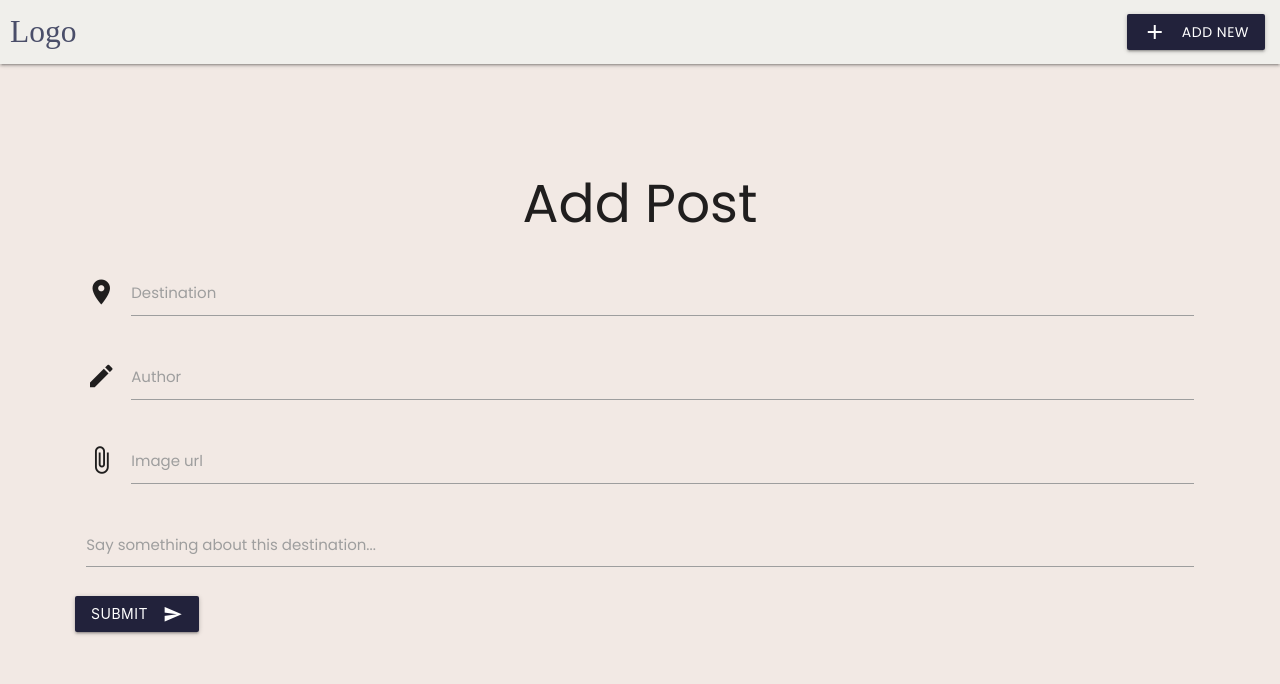
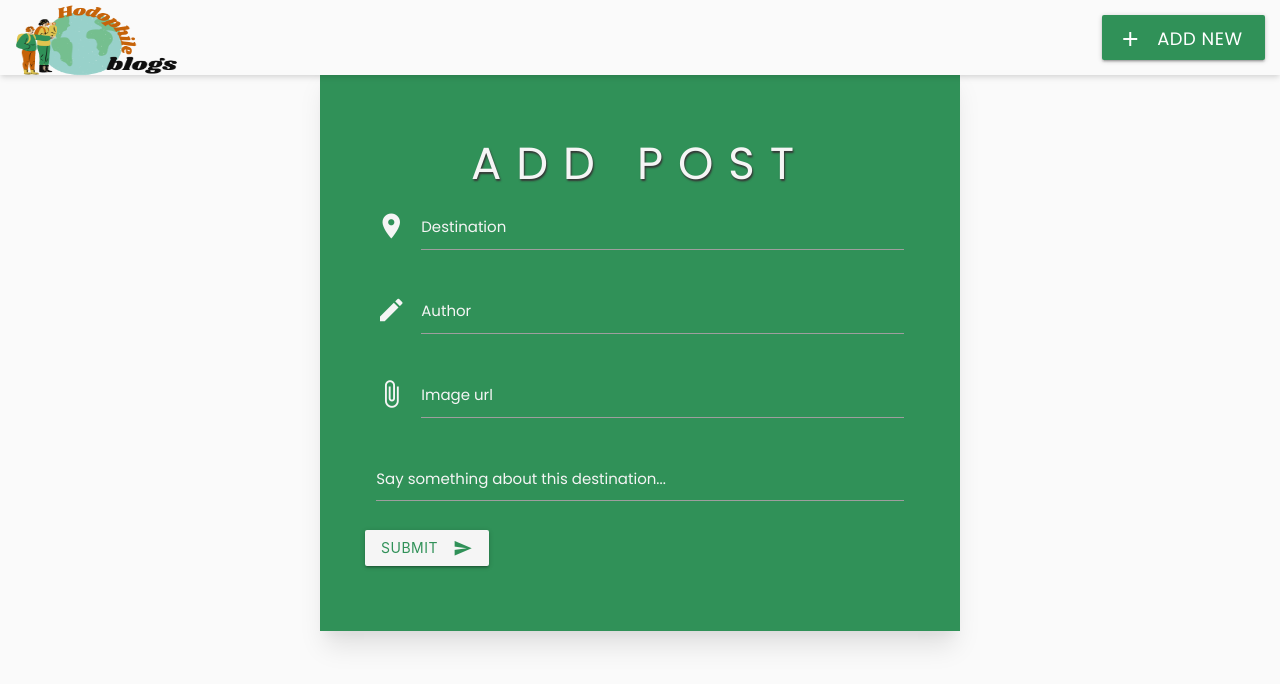
Before and after one commit to MarijaPestoric/ReactJS-Domaci, a React (Create React App) app in the folder Zadatak3/blog/: page /add in a window 1280 px wide. Shown: the top 684 px of the page. Built offline with nearby package versions, Linux system fonts and the light colour scheme.

Commit message:
blog design

```diff
--- a/Zadatak3/blog/package.json
+++ b/Zadatak3/blog/package.json
@@ -6,6 +6,7 @@
     "@testing-library/jest-dom": "^5.16.1",
     "@testing-library/react": "^12.1.2",
     "@testing-library/user-event": "^13.5.0",
+    "animate.css": "^4.1.1",
     "react": "^17.0.2",
     "react-dom": "^17.0.2",
     "react-router-dom": "^6.2.1",
--- a/Zadatak3/blog/public/index.html
+++ b/Zadatak3/blog/public/index.html
@@ -29,7 +29,13 @@
        <link href="https://fonts.googleapis.com/icon?family=Material+Icons" rel="stylesheet">
        <!-- Compiled and minified JavaScript -->
        <script src="https://cdnjs.cloudflare.com/ajax/libs/materialize/1.0.0/js/materialize.min.js"></script>
-    <title>React App</title>
+       <head>
+        <link
+          rel="stylesheet"
+          href="https://cdnjs.cloudflare.com/ajax/libs/animate.css/4.1.1/animate.min.css"
+        />
+      </head>
+       <title>React App</title>
   </head>
   <body>
     <noscript>You need to enable JavaScript to run this app.</noscript>
--- a/Zadatak3/blog/src/components/AddPost.css
+++ b/Zadatak3/blog/src/components/AddPost.css
@@ -1,6 +1,48 @@
-body{
-    background-color: #f2e9e4;
+
+.form{
+    max-width: 50%;
+    background-color: #309158;
+    margin: 0 auto !important;
+    color: #f5f5f5;
+    padding: 3rem;
+    box-shadow: rgba(0, 0, 0, 0.1) 0px 20px 25px -5px, rgba(0, 0, 0, 0.04) 0px 10px 10px -5px;
 }
-.form{
-    padding: 5rem;
+
+.input-field input{
+    color: #f5f5f5 !important;
 }
+.input-field label{
+    color: #f5f5f5
+}
+i.active{
+    color: #f5f5f5 !important;
+}
+label.active{
+    color: #e0c44f !important;
+}
+.form-heading{
+    color: #f5f5f5;
+    padding: 0 !important;
+    margin: 0 !important;
+}
+.post-btn{
+    background-color: #f5f5f5;
+    color: #309158;
+}
+.post-btn:hover{
+    background-color: #c66309 ;
+    color: #f5f5f5;
+}
+.post-btn:active{
+    background-color: #c66309 ;
+    color: #f5f5f5;
+}
+.add-post-container{
+    margin-top: 2rem;
+}
+
+@media screen and (max-width: 768px) {
+    form{
+        max-width: 90% !important;
+    }
+}
--- a/Zadatak3/blog/src/components/AddPost.js
+++ b/Zadatak3/blog/src/components/AddPost.js
@@ -1,5 +1,6 @@
 import React from 'react';
 import "./AddPost.css"
+import {Link} from "react-router-dom"
 class AddPost extends React.Component {
     state = {
         posts: [
@@ -49,8 +50,8 @@ class AddPost extends React.Component {
     render() {
         return <div>
             <form method='POST' className='form' onSubmit={this.handleSubmit}>
-                <div className="row">
-                    <h2>Add Post</h2>
+                <div className="row add-post-container animate__animated animate__fadeInDown">
+                    <h2 className='form-heading'>Add Post</h2>
                     <div className="input-field col s12">
                         <i className="material-icons prefix">location_on</i>
                         <input id="title" name='title' type="text" value={this.state.posts.title} onChange={this.handleChange} />
@@ -70,7 +71,7 @@ class AddPost extends React.Component {
                         <textarea id="description" name='description' value={this.state.posts.description} className="materialize-textarea" onChange={this.handleChange}></textarea>
                         <label htmlFor="description">Say something about this destination...</label>
                     </div>
-                    <button className="btn waves-effect waves-light" type="submit" name="action">Submit
+                    <button className="btn waves-effect waves-light post-btn" type="submit" name="action">Submit
                         <i className="material-icons right">send</i>
                     </button>
                 </div>
--- a/Zadatak3/blog/src/components/Header.css
+++ b/Zadatak3/blog/src/components/Header.css
@@ -1,13 +1,28 @@
 .nav-wrapper{
     display: flex !important;
+    padding: 0 !important;
     justify-content: space-between !important;
-    background-color: #f0efeb !important;
+    align-items: center;
+    background-color: #fafafa !important;
+    height: 5rem !important;
+    box-shadow: rgba(0, 0, 0, 0.1) 0px 4px 6px -1px, rgba(0, 0, 0, 0.06) 0px 2px 4px -1px;
 }
-.btn{
-    background-color: #22223b !important;
+.add-btn{
+    background-color: #309158 !important;
+    font-size: 1.2rem;
+    height: 3rem;
+    padding-top: .4rem;
+    padding-right: 1.5rem;
 }
 .brand-logo{
-    color: #4a4e69 !important;
     font-family: cursive;
     margin-left: 10px;
+    max-width: 100%;
+    color: #ccd5ae !important;
 }
+.logo{
+    width: 13rem !important;
+    position: relative;
+    height: 5rem;
+    bottom: 2.4rem;
+}
--- a/Zadatak3/blog/src/components/Header.js
+++ b/Zadatak3/blog/src/components/Header.js
@@ -1,16 +1,17 @@
 import React from 'react';
 import { NavLink } from "react-router-dom";
 import './Header.css';
+import Hodophile from '../hodophile.png'
 function Header() {
     return (<div>
         <nav>
             <div className="nav-wrapper">
                 <NavLink to="/">
-                    <a href="#" className="brand-logo left">Logo</a>
+                    <a href="#" className="brand-logo left"> <img className='logo' src={Hodophile} alt='logo'/></a>
                 </NavLink>
                 <NavLink to="/add">
                     <ul id="nav-mobile" className="right">
-                        <a className="waves-effect waves-light btn"><i className="material-icons left">add</i>Add new</a>
+                        <a className="waves-effect waves-light btn add-btn"><i className="material-icons left">add</i>Add new</a>
                     </ul>
                 </NavLink>
             </div>
--- a/Zadatak3/blog/src/components/Posts.css
+++ b/Zadatak3/blog/src/components/Posts.css
@@ -2,35 +2,66 @@
 
 body{
     font-family: "Poppins";
+    background-color: #fafafa !important;
 }
 h2{
     text-align: center;
+    color: #353535 ;
+    margin-top: 5rem;
+    margin-bottom: 3rem;
+    text-shadow: 1px 2px 2px #353535;
+    font-size: 3rem;
+    text-transform:uppercase;
+    letter-spacing: 1rem;
 }
 .card{
-    background-color:#22223b;
-    color: whitesmoke;
+    background-color: #fafafa;
+    color: #353535;
+    margin: .5rem;
+    text-align: center;
+    box-shadow: #75bf8f65 0px 20px 25px -5px, rgba(0, 0, 0, 0.04) 0px 10px 10px -5px;
+}
+.card:hover{
+    transform: scale(1.02);
+
 }
 .card-title{
     font-weight: 500 !important;
     font-size: 2rem !important;
     margin-left: 5px;
+    position: relative;
+    color: #309158;
 }
 .card-content{
-    padding: 10px 0 !important;
-    color: #c9ada7;
+    padding: 0 !important;
     margin-left: 5px;
-    font-size: 14px;
+    font-size: 1rem;
+    position: relative;
+    bottom: 1rem;
 }
 .card-image img{
     height: 200px !important;
     width: 100% !important;
 }
+.card-action{
+    border-top: none !important;
+}
 .card-action a{
-    color: whitesmoke !important;
+    color: #353535 !important;
     text-align: center !important;
     margin-right: 0 !important;
+    padding: 2rem 0;
+    font-size: 1rem;
+}
+.author{
+    color: #c66309;
+}
+hr{
+    width: 10rem;
+    position: relative;
+    bottom: 1.5rem;
 }
 
 .card-action:hover{
-    background-color: #4a4e69 !important;
+    background-color: white !important;
 }
--- a/Zadatak3/blog/src/components/Posts.js
+++ b/Zadatak3/blog/src/components/Posts.js
@@ -10,9 +10,10 @@ function Posts(props) {
                     </div>
                     <span className="card-title">{props.postInfo.title}</span>
                     <div className="card-content">
-                        <p>Author: {props.postInfo.author}</p>
+                        <p className='author'>Author: <em>{props.postInfo.author}</em></p>
                     </div>
                     <div className="card-action">
+                        <hr></hr>
                         <a href="#">Read more</a>
                     </div>
                 </div>
```
Also changed, not shown: Zadatak3/blog/src/hodophile.png (added), 1 other file (tests, documents, lock files or other folders).
